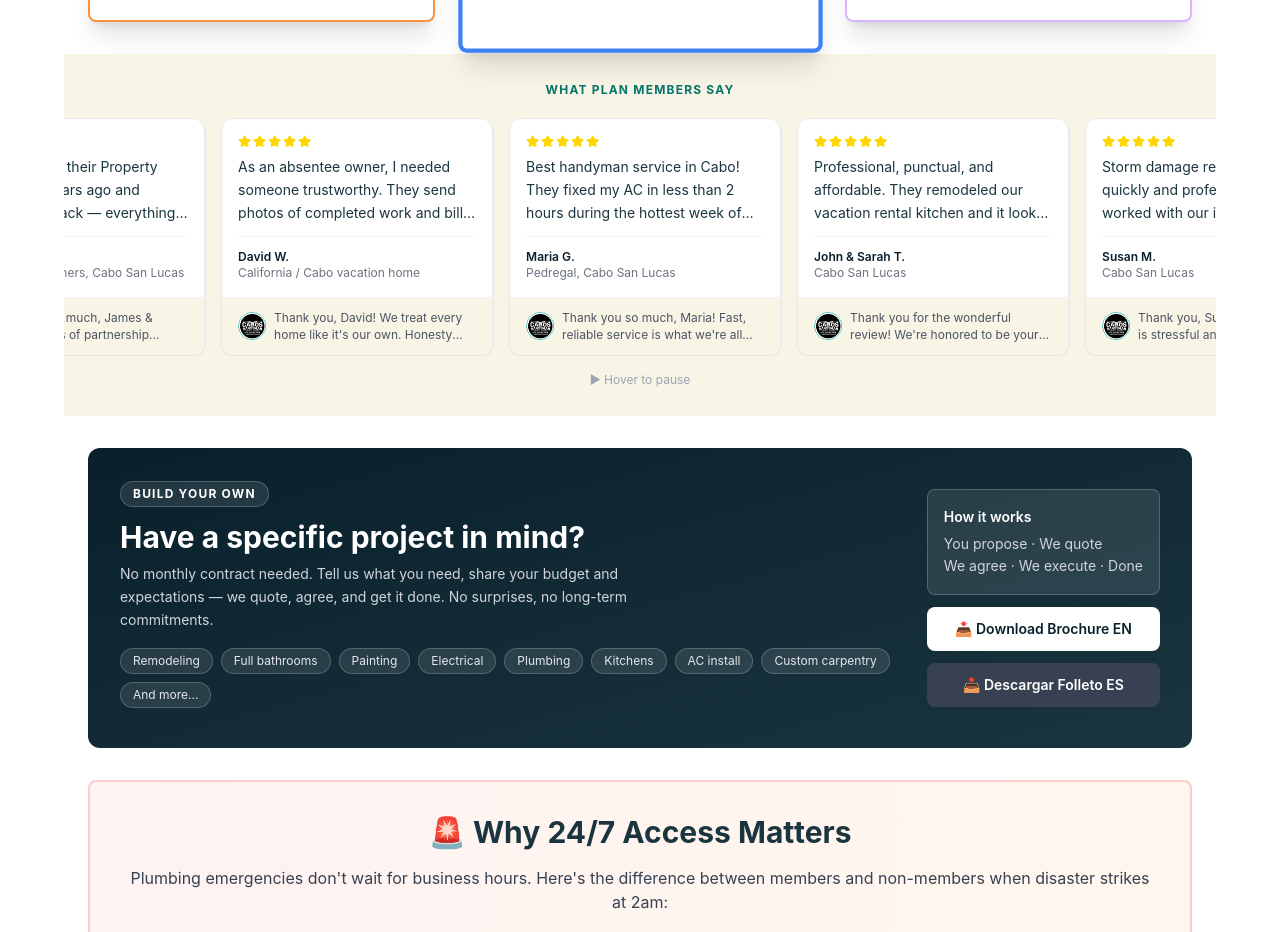
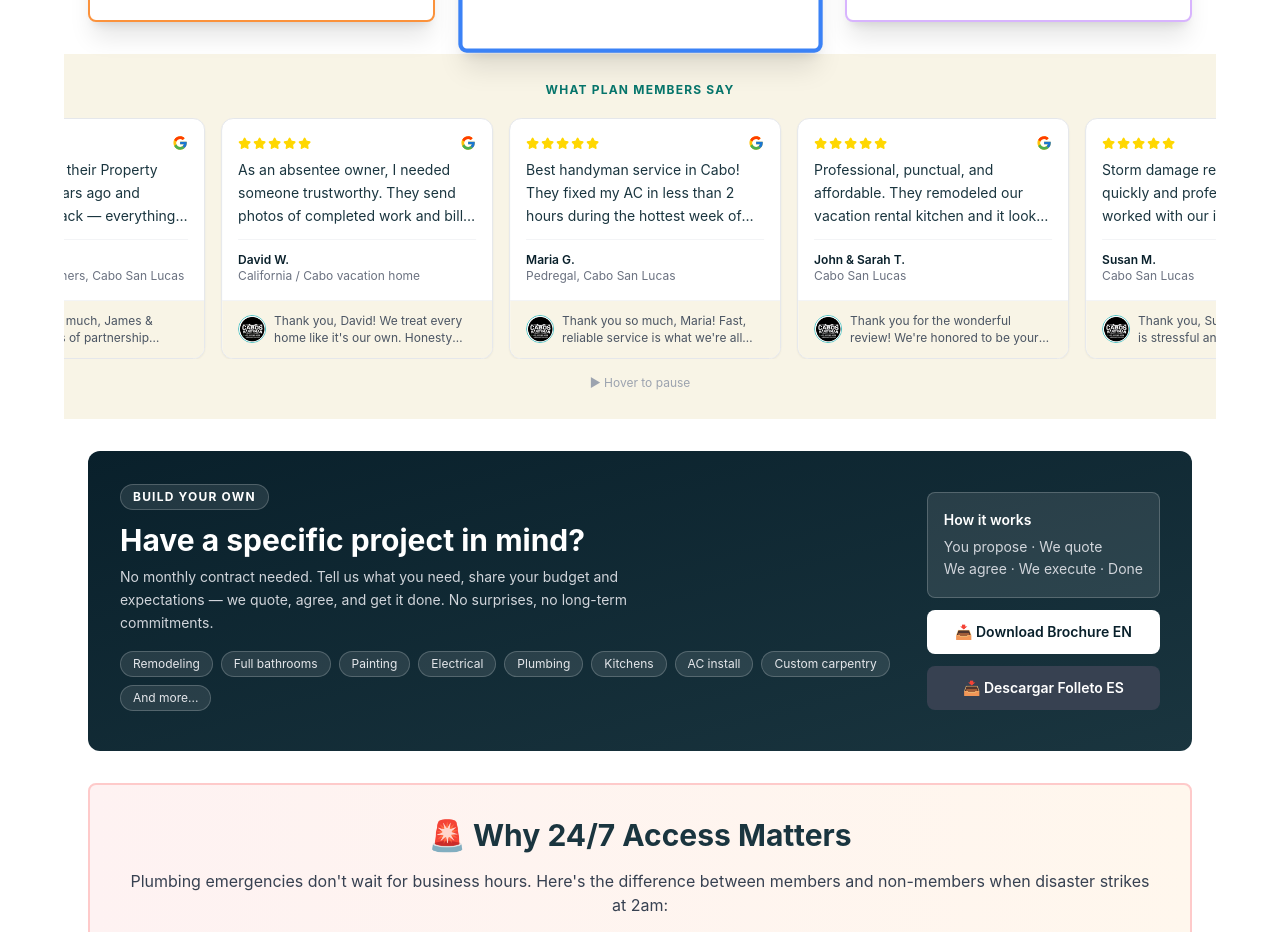
Before and after one commit to edgpac/caboshandyman, a React (Vite) app: page /property-care-plans in a window 1280 px wide. Shown: the part 2480-3412 px from the top of the page. Built offline with nearby package versions, Linux system fonts and the light colour scheme; no server answers.

Commit message:
feat: add Google G icon to review cards to show reviews are from Google

```diff
--- a/src/components/PropertyPlanReviews.tsx
+++ b/src/components/PropertyPlanReviews.tsx
@@ -133,10 +133,18 @@ export default function PropertyPlanReviews() {
               className="pm-review-card flex-shrink-0 w-[272px] bg-white rounded-xl border border-gray-200 shadow-sm overflow-hidden"
             >
               <div className="p-4">
-                <div className="flex gap-0.5 mb-2">
-                  {[...Array(5)].map((_, s) => (
-                    <Star key={s} size={13} fill="#FFD700" stroke="#FFD700" />
-                  ))}
+                <div className="flex items-center justify-between mb-2">
+                  <div className="flex gap-0.5">
+                    {[...Array(5)].map((_, s) => (
+                      <Star key={s} size={13} fill="#FFD700" stroke="#FFD700" />
+                    ))}
+                  </div>
+                  <svg xmlns="http://www.w3.org/2000/svg" viewBox="0 0 48 48" width="16" height="16" aria-label="Google review">
+                    <path fill="#FFC107" d="M43.611,20.083H42V20H24v8h11.303c-1.649,4.657-6.08,8-11.303,8c-6.627,0-12-5.373-12-12c0-6.627,5.373-12,12-12c3.059,0,5.842,1.154,7.961,3.039l5.657-5.657C34.046,6.053,29.268,4,24,4C12.955,4,4,12.955,4,24c0,11.045,8.955,20,20,20c11.045,0,20-8.955,20-20C44,22.659,43.862,21.35,43.611,20.083z"/>
+                    <path fill="#FF3D00" d="M6.306,14.691l6.571,4.819C14.655,15.108,18.961,12,24,12c3.059,0,5.842,1.154,7.961,3.039l5.657-5.657C34.046,6.053,29.268,4,24,4C16.318,4,9.656,8.337,6.306,14.691z"/>
+                    <path fill="#4CAF50" d="M24,44c5.166,0,9.86-1.977,13.409-5.192l-6.19-5.238C29.211,35.091,26.715,36,24,36c-5.202,0-9.619-3.317-11.283-7.946l-6.522,5.025C9.505,39.556,16.227,44,24,44z"/>
+                    <path fill="#1976D2" d="M43.611,20.083H42V20H24v8h11.303c-0.792,2.237-2.231,4.166-4.087,5.571l6.19,5.238C36.971,39.205,44,34,44,24C44,22.659,43.862,21.35,43.611,20.083z"/>
+                  </svg>
                 </div>
                 <p className="text-gray-800 text-sm leading-relaxed mb-3 line-clamp-3">
                   {r.text}
--- a/src/components/ReviewsCarousel.jsx
+++ b/src/components/ReviewsCarousel.jsx
@@ -188,8 +188,9 @@ export default function ReviewsCarousel() {
               >
                 {/* Main Review Card */}
                 <div className="p-8">
-                  {/* Stars */}
-                  <div className="flex gap-1 mb-4">
+                  {/* Stars + Google icon */}
+                  <div className="flex items-center justify-between mb-4">
+                    <div className="flex gap-1">
                       {[...Array(review.rating)].map((_, i) => (
                         <Star
                           key={i}
@@ -199,6 +200,13 @@ export default function ReviewsCarousel() {
                           style={{ filter: 'drop-shadow(0 1px 2px rgba(0,0,0,0.1))' }}
                         />
                       ))}
+                    </div>
+                    <svg xmlns="http://www.w3.org/2000/svg" viewBox="0 0 48 48" width="22" height="22" aria-label="Google review">
+                      <path fill="#FFC107" d="M43.611,20.083H42V20H24v8h11.303c-1.649,4.657-6.08,8-11.303,8c-6.627,0-12-5.373-12-12c0-6.627,5.373-12,12-12c3.059,0,5.842,1.154,7.961,3.039l5.657-5.657C34.046,6.053,29.268,4,24,4C12.955,4,4,12.955,4,24c0,11.045,8.955,20,20,20c11.045,0,20-8.955,20-20C44,22.659,43.862,21.35,43.611,20.083z"/>
+                      <path fill="#FF3D00" d="M6.306,14.691l6.571,4.819C14.655,15.108,18.961,12,24,12c3.059,0,5.842,1.154,7.961,3.039l5.657-5.657C34.046,6.053,29.268,4,24,4C16.318,4,9.656,8.337,6.306,14.691z"/>
+                      <path fill="#4CAF50" d="M24,44c5.166,0,9.86-1.977,13.409-5.192l-6.19-5.238C29.211,35.091,26.715,36,24,36c-5.202,0-9.619-3.317-11.283-7.946l-6.522,5.025C9.505,39.556,16.227,44,24,44z"/>
+                      <path fill="#1976D2" d="M43.611,20.083H42V20H24v8h11.303c-0.792,2.237-2.231,4.166-4.087,5.571l6.19,5.238C36.971,39.205,44,34,44,24C44,22.659,43.862,21.35,43.611,20.083z"/>
+                    </svg>
                   </div>
 
                   {/* Review Text */}
```
Lines whose indentation alone changed are shown as unchanged.
